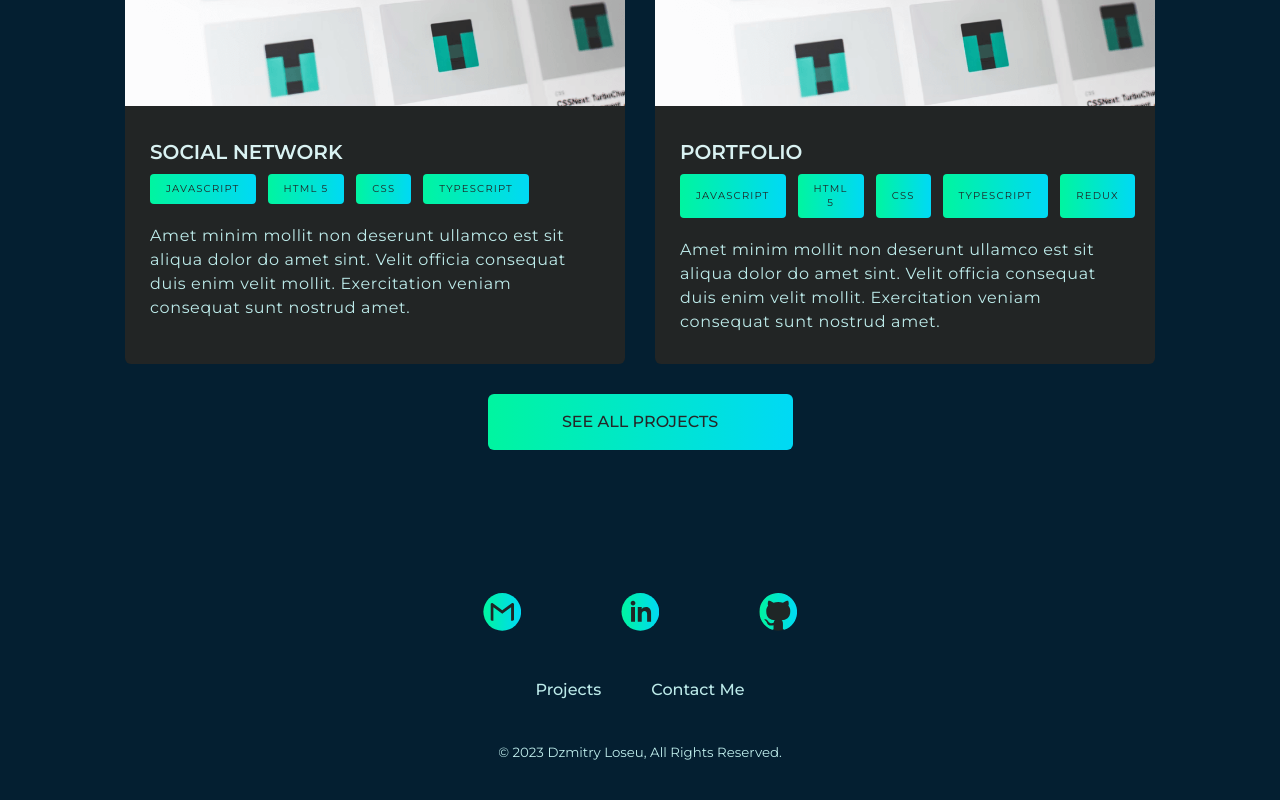
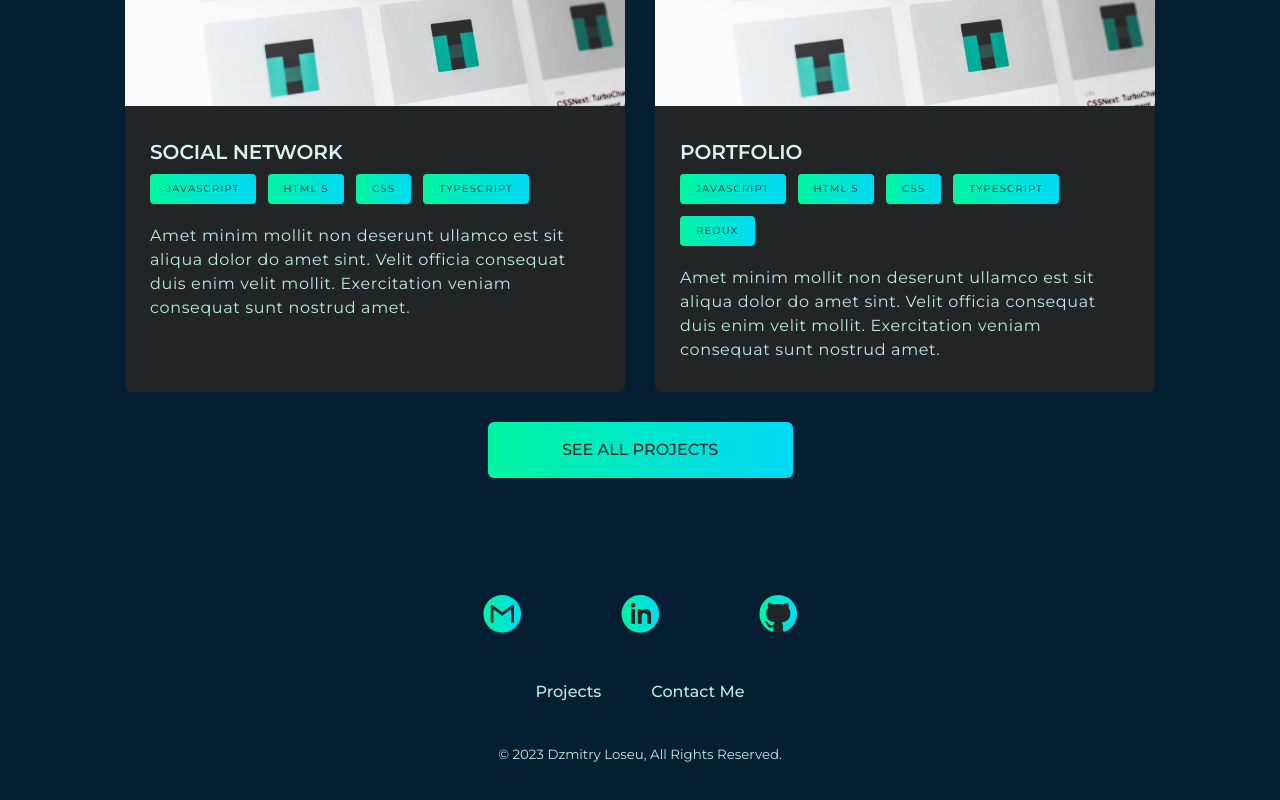
Before and after one commit to DmitrijLosev/Portfolio, a React app: page /Portfolio/ in a window 1280 px wide. Shown: the part 2443-3243 px from the top of the page. Built offline with nearby package versions, Linux system fonts and the light colour scheme.

Commit message:
styled-components

```diff
--- a/src/layout/footer/Footer.tsx
+++ b/src/layout/footer/Footer.tsx
@@ -10,7 +10,7 @@ export const Footer = () => {
     return (
         <StyledFooter id="Contact">
             <MainContainer>
-                    <FlexWrapper direction="column" align="center" justify="flex-end">
+                    <FlexWrapper direction="column" align="center" justify="center">
                         <SocialList>
                             <SocialItem>
                                 <SocialNetworkLink href="mailto:elk8143228@gmail.com" target="_blank">
@@ -99,7 +99,10 @@ export const Footer = () => {
 
 
 const StyledFooter = styled.footer`
-  height: 50vh;
+  min-height: 50vh;
+  display: flex;
+  align-items: center;
+  justify-content: center;
 
   ${FlexWrapper} {
     gap: 45px;
@@ -157,5 +160,4 @@ const SocialNetworkLink = styled.a`
 `
 
 const Copyright = styled.small`
-    padding-bottom:90px;
 `
--- a/src/layout/sections/projects/Project.tsx
+++ b/src/layout/sections/projects/Project.tsx
@@ -80,7 +80,7 @@ export const Project: React.FC<{ showAllProjects: boolean }> = (props) => {
                             <StyledProjectTitlePhoto src={projectItem.projectTitlePhoto} alt=""/>
                         </StyledPhotoWrapper>
                         <StyledProjectTitle>{projectItem.projectTitle}</StyledProjectTitle>
-                        <FlexWrapper id="skillsSpans">
+                        <FlexWrapper id="skillsSpans" wrap="wrap">
                             {projectItem.projectUsedSkills.map((skillItem: string, index: number) => (
                                 <StyledSpan key={index}>{skillItem}</StyledSpan>
                             ))}
@@ -121,7 +121,6 @@ const StyledProjectBox = styled.div`
     gap: 12px;
     max-width: 475px;
     padding: 10px 0 0 25px;
-    width: 100%;
   }
 
   ${FlexWrapper}[id="projectWrapper"] {
```
